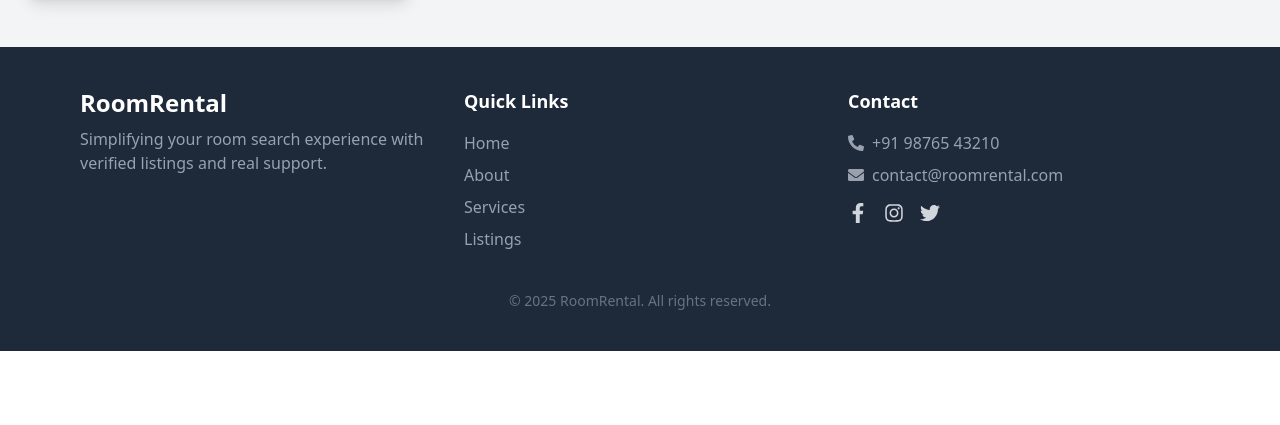
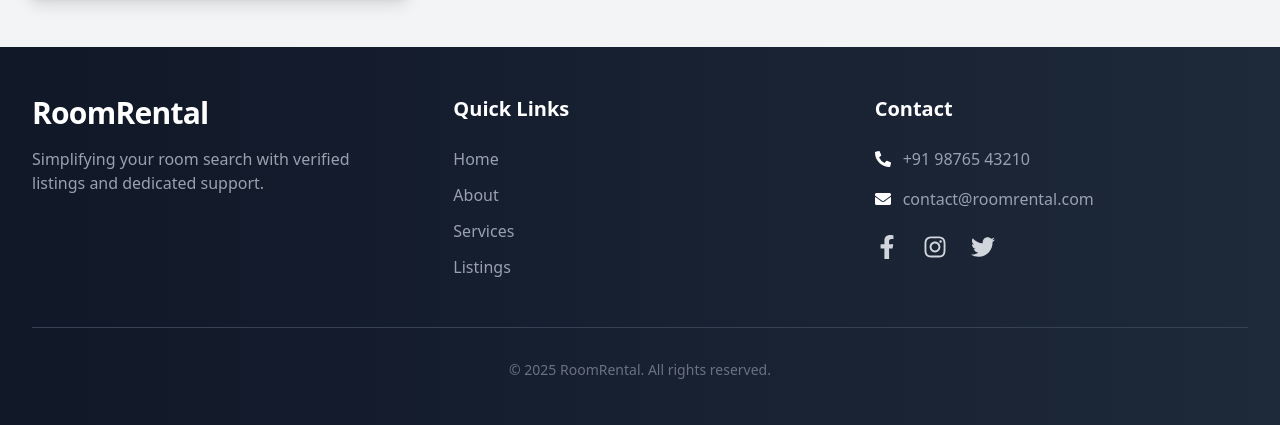
Before and after one commit to PraveenNegi1/Resort, a Next.js app: page / in a window 1280 px wide. Shown: the part 2333-2758 px from the top of the page. Before the commit the page ends 2684 px from the top, so only its background shows below. Built offline with nearby package versions, Linux system fonts and the light colour scheme.

Commit message:
feat: Enhance Footer component with improved layout and styling

```diff
--- a/components/Footer.jsx
+++ b/components/Footer.jsx
@@ -1,4 +1,3 @@
-// components/Footer.js
 import Link from "next/link";
 import {
   FaFacebookF,
@@ -10,66 +9,106 @@ import {
 
 export default function Footer() {
   return (
-    <footer className="bg-gray-800 text-gray-200 py-10">
-      <div className="max-w-6xl mx-auto px-4 grid grid-cols-1 md:grid-cols-3 gap-8">
-        <div>
-          <h2 className="text-2xl font-bold mb-2 text-white">RoomRental</h2>
-          <p className="text-gray-400">
-            Simplifying your room search experience with verified listings and
-            real support.
+    <footer className="bg-gradient-to-r from-gray-900 to-gray-800 text-gray-200 py-12">
+      <div className="max-w-7xl mx-auto px-4 sm:px-6 lg:px-8">
+        <div className="grid grid-cols-1 md:grid-cols-3 gap-12">
+          {/* Brand Section */}
+          <div className="flex flex-col items-center md:items-start">
+            <h2 className="text-3xl font-extrabold mb-4 text-white tracking-tight">
+              RoomRental
+            </h2>
+            <p className="text-gray-400 text-center md:text-left max-w-xs">
+              Simplifying your room search with verified listings and dedicated
+              support.
             </p>
           </div>
 
-        <div>
-          <h3 className="text-lg font-semibold mb-4 text-white">Quick Links</h3>
-          <ul className="space-y-2 text-gray-400">
+          {/* Quick Links Section */}
+          <div className="flex flex-col items-center md:items-start">
+            <h3 className="text-xl font-semibold mb-6 text-white">
+              Quick Links
+            </h3>
+            <ul className="space-y-3 text-gray-400">
               <li>
-              <Link href="/" className="hover:text-white">
+                <Link
+                  href="/"
+                  className="hover:text-white transition-colors duration-300"
+                >
                   Home
                 </Link>
               </li>
               <li>
-              <Link href="/about" className="hover:text-white">
+                <Link
+                  href="/about"
+                  className="hover:text-white transition-colors duration-300"
+                >
                   About
                 </Link>
               </li>
               <li>
-              <Link href="/services" className="hover:text-white">
+                <Link
+                  href="/services"
+                  className="hover:text-white transition-colors duration-300"
+                >
                   Services
                 </Link>
               </li>
               <li>
-              <Link href="/listings" className="hover:text-white">
+                <Link
+                  href="/listings"
+                  className="hover:text-white transition-colors duration-300"
+                >
                   Listings
                 </Link>
               </li>
             </ul>
           </div>
 
-        <div>
-          <h3 className="text-lg font-semibold mb-4 text-white">Contact</h3>
-          <p className="flex items-center gap-2 text-gray-400 mb-2">
-            <FaPhoneAlt /> +91 98765 43210
+          {/* Contact Section */}
+          <div className="flex flex-col items-center md:items-start">
+            <h3 className="text-xl font-semibold mb-6 text-white">Contact</h3>
+            <div className="space-y-4 text-gray-400">
+              <p className="flex items-center gap-3">
+                <FaPhoneAlt className="text-white" />
+                <span>+91 98765 43210</span>
               </p>
-          <p className="flex items-center gap-2 text-gray-400 mb-4">
-            <FaEnvelope /> contact@roomrental.com
+              <p className="flex items-center gap-3">
+                <FaEnvelope className="text-white" />
+                <span>contact@roomrental.com</span>
               </p>
-          <div className="flex space-x-4 text-xl text-gray-300">
-            <a href="#" className="hover:text-white">
+            </div>
+            <div className="flex space-x-6 mt-6 text-2xl text-gray-300">
+              <a
+                href="#"
+                className="hover:text-white transform hover:scale-110 transition-all duration-300"
+                aria-label="Facebook"
+              >
                 <FaFacebookF />
               </a>
-            <a href="#" className="hover:text-white">
+              <a
+                href="#"
+                className="hover:text-white transform hover:scale-110 transition-all duration-300"
+                aria-label="Instagram"
+              >
                 <FaInstagram />
               </a>
-            <a href="#" className="hover:text-white">
+              <a
+                href="#"
+                className="hover:text-white transform hover:scale-110 transition-all duration-300"
+                aria-label="Twitter"
+              >
                 <FaTwitter />
               </a>
             </div>
           </div>
         </div>
 
-      <div className="mt-10 text-center text-gray-500 text-sm">
-        &copy; {new Date().getFullYear()} RoomRental. All rights reserved.
+        {/* Bottom Copyright */}
+        <div className="mt-12 pt-8 border-t border-gray-700 text-center">
+          <p className="text-gray-500 text-sm">
+            © {new Date().getFullYear()} RoomRental. All rights reserved.
+          </p>
+        </div>
       </div>
     </footer>
   );
```
Lines whose indentation alone changed are shown as unchanged.
